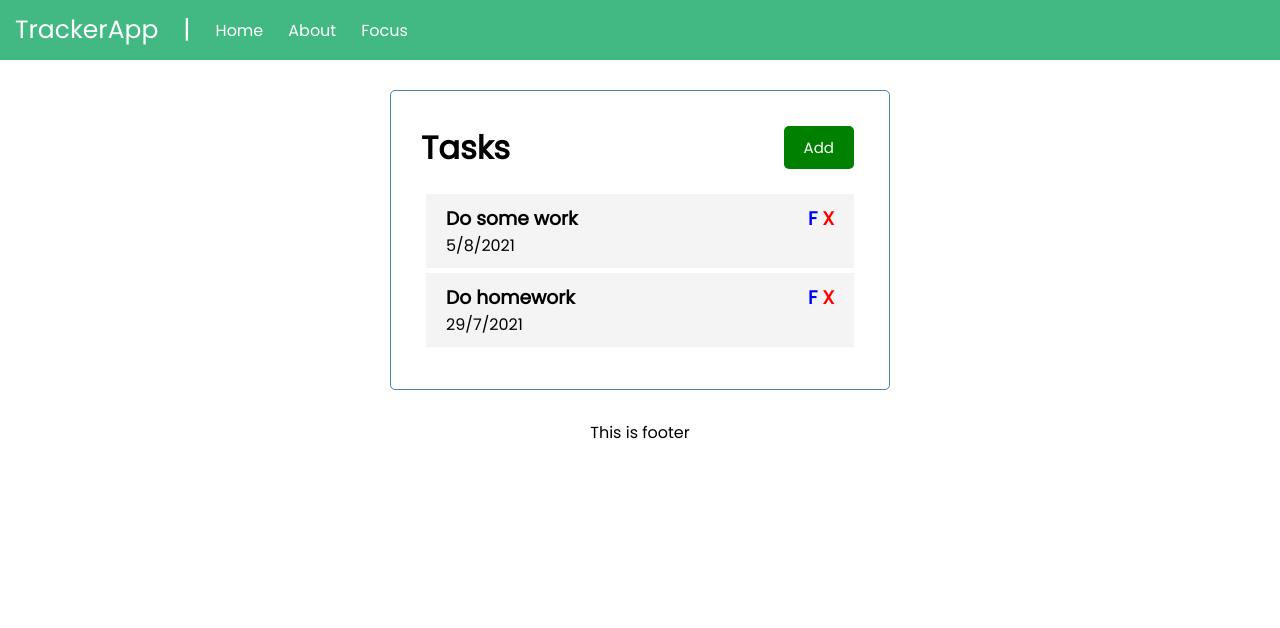
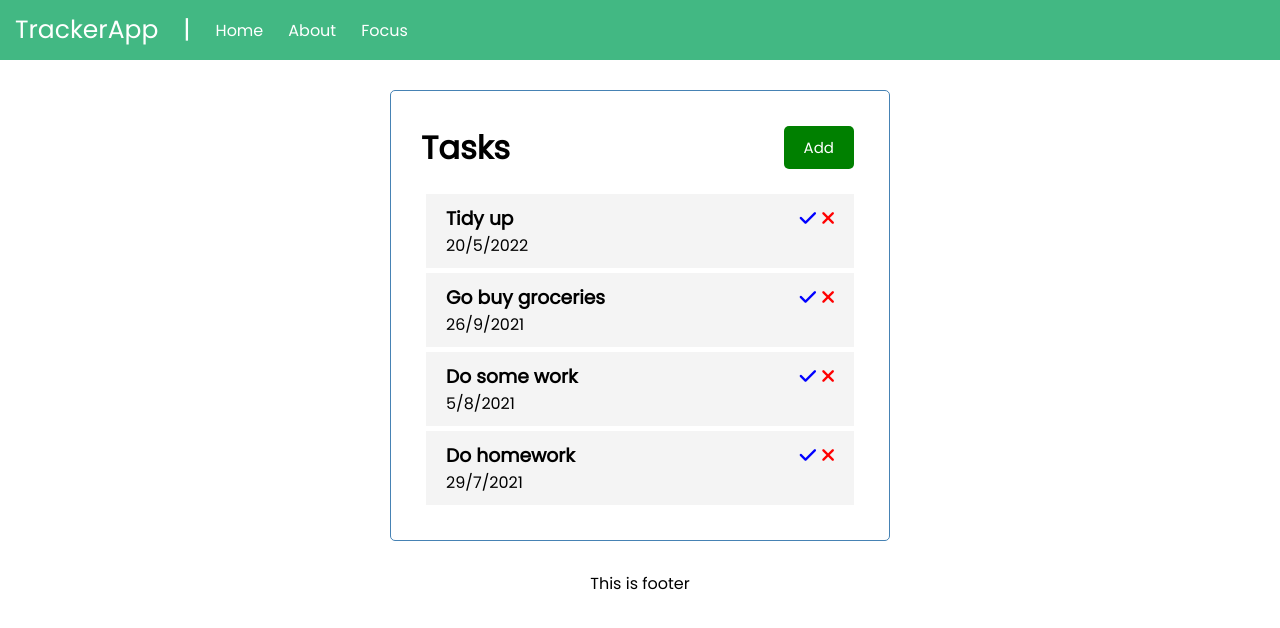
Before and after one commit to tesarlukas/vue-task-tracker, a Vue app: page / in a window 1280 px wide. Shown: the top 628 px of the page. Built offline with nearby package versions, Linux system fonts and the light colour scheme; data requests are answered from the project's data file.

Commit message:
Last touches including icons, about and focus refactor

```diff
--- a/db.json
+++ b/db.json
@@ -1,5 +1,17 @@
 {
   "tasks": [
+    {
+      "id": 1,
+      "text": "Tidy up",
+      "day": "20/5/2022",
+      "reminder": false
+    },
+    {
+      "id": 2,
+      "text": "Go buy groceries",
+      "day": "26/9/2021",
+      "reminder": false
+    },
     {
       "id": 3,
       "text": "Do some work",
--- a/public/index.html
+++ b/public/index.html
@@ -4,6 +4,7 @@
     <meta charset="utf-8">
     <meta http-equiv="X-UA-Compatible" content="IE=edge">
     <meta name="viewport" content="width=device-width,initial-scale=1.0">
+    <link rel="stylesheet" href="https://cdnjs.cloudflare.com/ajax/libs/font-awesome/6.1.2/css/all.min.css" integrity="sha512-1sCRPdkRXhBV2PBLUdRb4tMg1w2YPf37qatUFeS7zlBy7jJI8Lf4VHwWfZZfpXtYSLy85pkm9GaYVYMfw5BC1A==" crossorigin="anonymous" referrerpolicy="no-referrer" />
     <link rel="icon" href="<%= BASE_URL %>favicon.ico">
     <title><%= htmlWebpackPlugin.options.title %></title>
   </head>
--- a/src/components/Task.vue
+++ b/src/components/Task.vue
@@ -7,8 +7,16 @@
     <h3>
       {{ task.text }}
       <div>
-        <span @click="handleFocus(task)" style="color: blue">F</span>
-        <span @click="handleDelete(task.id)" style="color: red">X</span>
+        <i
+          class="fas fa-check"
+          style="color: blue"
+          @click="handleFocus(task)"
+        />
+        <i
+          class="fas fa-times"
+          style="color: red"
+          @click="handleDelete(task.id)"
+        />
       </div>
     </h3>
     <p>{{ task.day }}</p>
@@ -21,7 +29,6 @@ export default {
   props: {
     task: Object,
   },
-  created() {},
   methods: {
     handleDelete(id) {
       this.$emit('delete-task', id);
@@ -37,7 +44,7 @@ export default {
 </script>
 
 <style lang="scss" scoped>
-span {
+i {
   margin-left: 5px;
 }
 </style>
--- a/src/pages/About.vue
+++ b/src/pages/About.vue
@@ -1,5 +1,12 @@
 <template>
-  <div class="about">
-    <h1>This is an about page</h1>
+  <div class="container">
+    <h1 class="text-center">About This Application</h1>
+    <p>This is an application serving as a simple Task Tracker application.</p>
   </div>
 </template>
+
+<style lang="scss" scoped>
+.container {
+  border: none;
+}
+</style>
--- a/src/pages/Focus.vue
+++ b/src/pages/Focus.vue
@@ -1,9 +1,12 @@
 <template>
   <div class="container">
     <h1 class="text-center">Your main focus today is</h1>
-    <div class="task">
+    <div v-if="getTask.text" class="task">
       <h3>{{ getTask.text }}</h3>
       <p>{{ getTask.day }}</p>
+    </div>
+    <div v-else class="task text-center">
+      <p>There is no task you are focused on</p>
     </div>
   </div>
 </template>
```
Also changed, not shown: src/components/Tasks.vue (+5 -5 lines).
